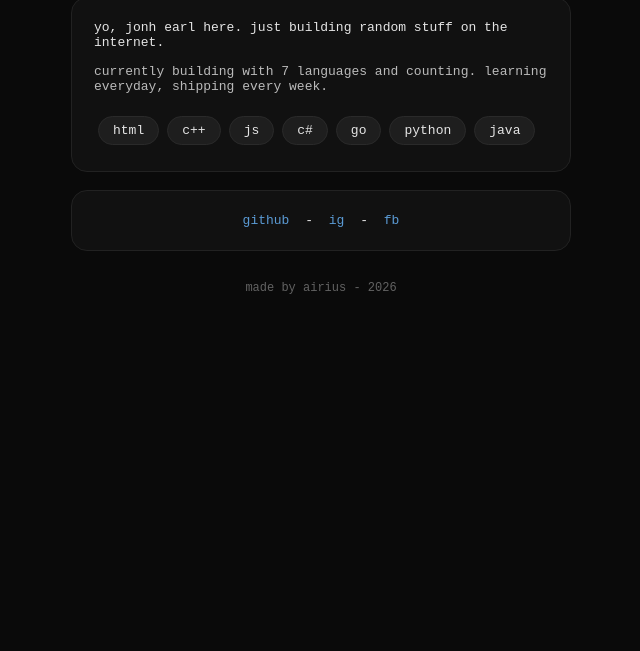
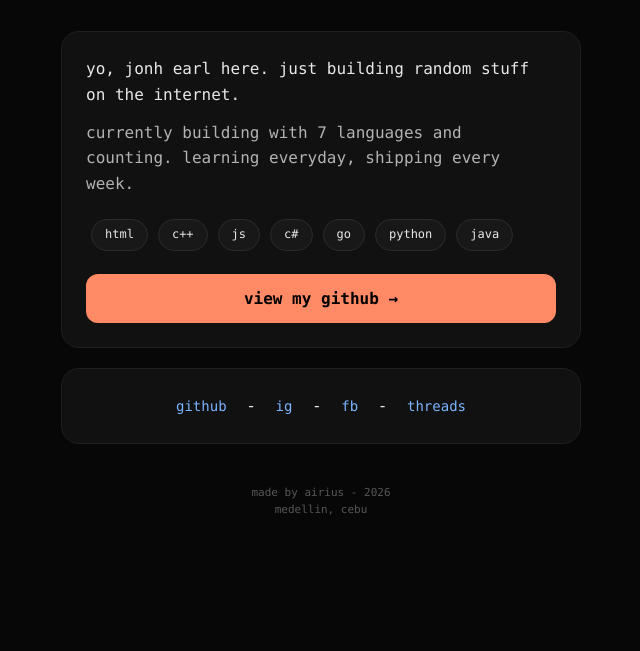
Before and after one commit to Airius-The-Creator/airius-the-creator, a plain HTML site: page index.html in a window 1280 px wide. Shown: the part 149-800 px from the top of the page, without its empty margins (319-959 px from the left). Drawn offline with Linux system fonts and the light colour scheme.

Commit message:
Refactor index.html for improved styling and links
Updated styling and content in index.html, including changes to background color, font sizes, and added links to social media.

```diff
--- a/index.html
+++ b/index.html
@@ -1,19 +1,21 @@
 <!DOCTYPE html>
 <html>
 <head>
+<meta charset="utf-8">
 <meta name="viewport" content="width=device-width, initial-scale=1">
 <title>airius the creator</title>
 <style>
 *{margin:0;padding:0;box-sizing:border-box}
-body{background:#0a0a0a;color:#e5e5e5;font-family:monospace;padding:20px;min-height:100vh}
-h1{color:#ff8a65;text-align:center;font-size:28px;margin:40px 0 10px;letter-spacing:2px}
-.sub{text-align:center;opacity:.7;margin-bottom:30px;font-size:13px}
-.card{border:1px solid #222;border-radius:16px;padding:22px;max-width:500px;margin:0 auto 18px;background:#111}
-.tag{display:inline-block;background:#1e1e1e;border-radius:20px;padding:6px 14px;margin:4px;font-size:13px;border:1px solid #2a2a2a}
+body{background:#070707;color:#e8e8e8;font-family:Consolas,monospace;padding:20px;line-height:1.6}
+h1{color:#ff8a65;text-align:center;font-size:30px;margin:45px 0 10px;letter-spacing:2px}
+.sub{text-align:center;opacity:.6;margin-bottom:35px;font-size:14px}
+.card{border:1px solid #1f1f1f;border-radius:18px;padding:24px;max-width:520px;margin:0 auto 20px;background:#111}
+.tag{display:inline-block;background:#181818;border:1px solid #2a2a2a;border-radius:999px;padding:5px 13px;margin:5px;font-size:12px}
 .links{text-align:center}
-.links a{color:#5b9bd5;text-decoration:none;margin:0 8px}
-.links a:hover{text-decoration:underline}
-.footer{text-align:center;margin-top:30px;opacity:.4;font-size:12px}
+.links a{color:#7ab4ff;text-decoration:none;margin:0 10px;font-size:14px}
+.links a:hover{color:#fff;text-decoration:underline}
+.btn{display:block;text-align:center;background:#ff8a65;color:#000;padding:12px;border-radius:12px;margin-top:18px;text-decoration:none;font-weight:bold}
+.footer{text-align:center;margin-top:40px;opacity:.35;font-size:11px}
 </style>
 </head>
 <body>
@@ -22,16 +24,20 @@ h1{color:#ff8a65;text-align:center;font-size:28px;margin:40px 0 10px;letter-spac
 
 <div class="card">
 <p>yo, jonh earl here. just building random stuff on the internet.</p>
-<p style="margin-top:14px;opacity:.8">currently building with 7 languages and counting. learning everyday, shipping every week.</p>
+<p style="margin-top:12px;opacity:.75">currently building with 7 languages and counting. learning everyday, shipping every week.</p>
 <div style="margin-top:18px">
 <span class="tag">html</span><span class="tag">c++</span><span class="tag">js</span><span class="tag">c#</span><span class="tag">go</span><span class="tag">python</span><span class="tag">java</span>
 </div>
+<a class="btn" href="https://github.com/Airius-The-Creator" target="_blank">view my github →</a>
 </div>
 
 <div class="card links">
-<a href="https://github.com/Airius-The-Creator">github</a> - <a href="#">ig</a> - <a href="#">fb</a>
+<a href="https://github.com/Airius-The-Creator" target="_blank">github</a> -
+<a href="https://www.instagram.com/mizugameza_airius" target="_blank">ig</a> -
+<a href="https://www.facebook.com/jonh.earl.suarez.delgado.2025" target="_blank">fb</a> -
+<a href="https://www.threads.com/@suarezdelgadojonhearl" target="_blank">threads</a>
 </div>
 
-<p class="footer">made by airius - 2026</p>
+<p class="footer">made by airius - 2026<br>medellin, cebu</p>
 </body>
 </html>
```
